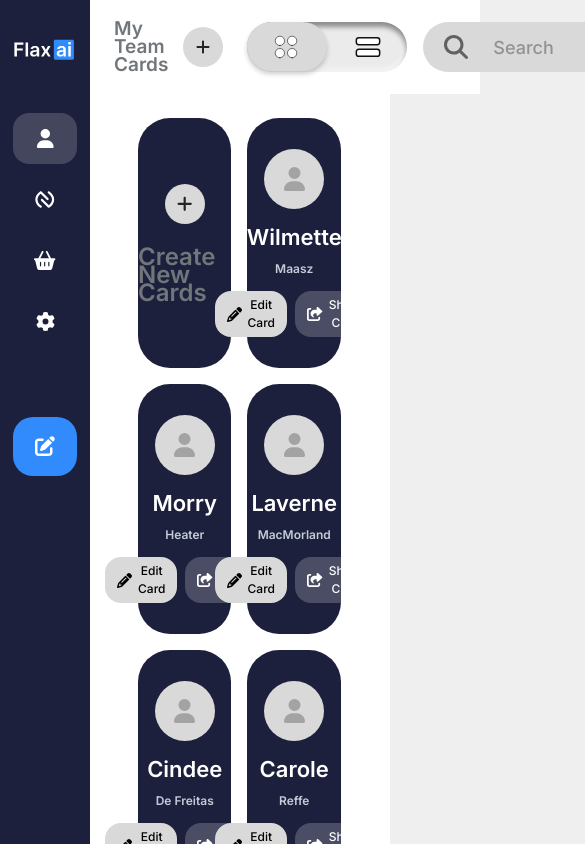
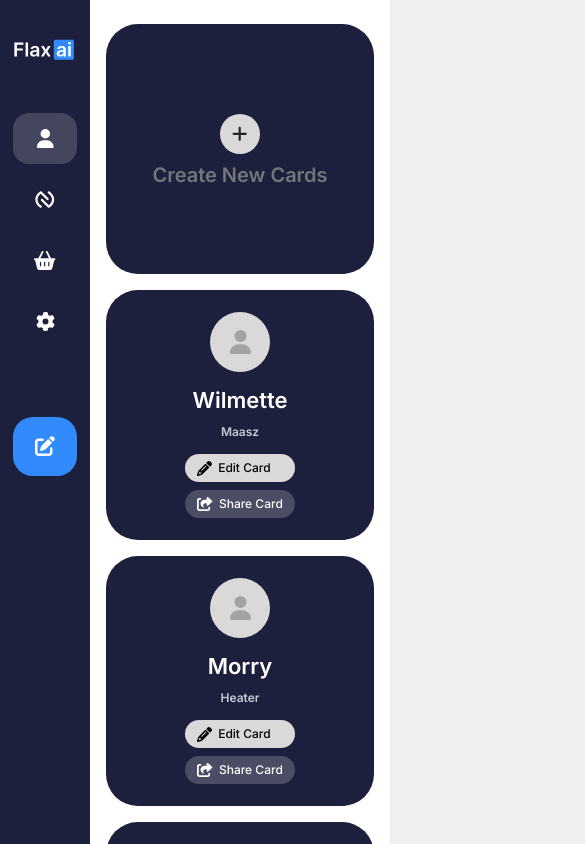
Before and after one commit to saquibnasar/dashboard, a React (Create React App) app: page / in a window 390 px wide. Shown: the top 844 px of the page, 585 px wide, since content can reach past the window. Built offline with nearby package versions, Linux system fonts and the light colour scheme.

Commit message:
new changes

```diff
--- a/src/component/TeamCard.js
+++ b/src/component/TeamCard.js
@@ -160,7 +160,7 @@ export default function TeamCard(props) {
     <>
       {!props.mode ? (
         <div className="teamCard row gap-3">
-          <Link to="/createCard" className="add_btn col-3">
+          <Link to="/createCard" className="add_btn col-lg-6 col-md-12 col-4">
             <span>
               <FontAwesomeIcon icon={faPlus} />
             </span>
@@ -176,7 +176,7 @@ export default function TeamCard(props) {
               return (
                 <Link
                   key={value.id}
-                  className="teamCard_btn col-3"
+                  className="teamCard_btn col-lg-6 col-md-12 col-4"
                   to="/homepage"
                 >
                   <span>
@@ -184,7 +184,7 @@ export default function TeamCard(props) {
                   </span>
                   <h3>{value.first_name}</h3>
                   <h4>{value.last_name}</h4>
-                  <div className="d-flex gap-2">
+                  <div className="d-flex gap-2 f-sm400-direction-column">
                     <button className="editCard">
                       <FontAwesomeIcon icon={faPencil} />
                       Edit Card
@@ -219,16 +219,16 @@ export default function TeamCard(props) {
             .map((value) => {
               return (
                 <Link key={value.id} className="teamCard_btn" to="/homepage">
-                  <div className="d-flex gap-2">
-                    <span>
+                  <div className="d-flex gap-2 f-md-column">
+                    <span className="mx-auto">
                       <FontAwesomeIcon icon={faUser} />
                     </span>
                     <div className="d-flex flex-direction-column gap-2">
                       <h3>{value.first_name}</h3>
-                      <h4>{value.last_name}</h4>
+                      <h4 className="mx-auto">{value.last_name}</h4>
                     </div>
                   </div>
-                  <div className="d-flex gap-2 align-items-center">
+                  <div className="d-flex gap-2 align-items-center f-md-column">
                     <button className="editCard">
                       Edit
                       <FontAwesomeIcon icon={faPencil} />
--- a/src/sass/bootstrap.scss
+++ b/src/sass/bootstrap.scss
@@ -7,10 +7,20 @@
   display: flex;
   flex-wrap: wrap;
 }
-.col-3 {
+.col-4 {
   display: block;
   flex: 0 0 auto;
   width: 31.8%;
+}
+.col-6 {
+  display: block;
+  flex: 0 0 auto;
+  width: 48.5%;
+}
+.col-12 {
+  display: block;
+  flex: 0 0 auto;
+  width: 100%;
 }
 
 .overflow-hidden {
@@ -47,6 +57,7 @@
 .flex-direction-column {
   flex-direction: column !important;
 }
+
 .align-items-center {
   align-items: center !important;
 }
@@ -185,11 +196,7 @@
 .bg-white {
   background: $white-color;
 }
-@include media992 {
-  .w-lg-80 {
-    width: unset;
-  }
-}
+
 @include media1200 {
   .d-xl-block {
     display: block !important;
@@ -198,3 +205,34 @@
     display: none !important;
   }
 }
+@include media992 {
+  .w-lg-80 {
+    width: unset;
+  }
+  .col-lg-6 {
+    display: block;
+    flex: 0 0 auto;
+    width: 48.5%;
+  }
+}
+@include media768 {
+  .col-md-12 {
+    display: block;
+    flex: 0 0 auto;
+    width: 100%;
+  }
+  .f-md-column {
+    flex-direction: column !important;
+  }
+}
+@include media576 {
+  .mx-auto {
+    margin-inline: auto;
+  }
+}
+
+@include media400 {
+  .f-sm400-direction-column {
+    flex-direction: column !important;
+  }
+}
--- a/src/sass/mediaqueries.scss
+++ b/src/sass/mediaqueries.scss
@@ -1,15 +1,10 @@
-@mixin media992 {
-  @media (max-width: 992px) {
-    @content;
-  }
-}
 @mixin media1200 {
   @media (max-width: 1200px) {
     @content;
   }
 }
-@mixin media576 {
-  @media (max-width: 576px) {
+@mixin media992 {
+  @media (max-width: 992px) {
     @content;
   }
 }
@@ -18,3 +13,14 @@
     @content;
   }
 }
+
+@mixin media576 {
+  @media (max-width: 576px) {
+    @content;
+  }
+}
+@mixin media400 {
+  @media (max-width: 400px) {
+    @content;
+  }
+}
--- a/src/sass/navbar.scss
+++ b/src/sass/navbar.scss
@@ -10,6 +10,9 @@
   justify-content: space-between;
   // margin-bottom: 32px;
   gap: 24px;
+  @include media992 {
+    display: none;
+  }
   .navbar-brand {
     background: transparent;
     border: none;
--- a/src/sass/teamCard.scss
+++ b/src/sass/teamCard.scss
@@ -6,6 +6,9 @@
   padding: 24px 48px;
   row-gap: 24px;
   overflow: scroll;
+  @include media576 {
+    padding: 24px 16px;
+  }
   .teamCard_btn {
     background: #1d203c;
     border-radius: 32px;
@@ -93,6 +96,9 @@
     gap: 24px;
     border: none;
     cursor: pointer;
+    @include media400 {
+      gap: 12px;
+    }
     p {
       font-family: "Inter";
       font-style: normal;
@@ -100,6 +106,9 @@
       font-size: 24px;
       line-height: 18px;
       color: #71767b;
+      @include media400 {
+        font-size: 20px;
+      }
     }
     span {
       width: 40px;
@@ -135,6 +144,9 @@
     width: 90%;
     justify-content: space-between;
     margin: auto;
+    @include media576 {
+      flex-direction: column;
+    }
     h3 {
       color: #2d254e;
     }
@@ -203,9 +215,15 @@
     width: 90%;
     justify-content: space-between;
     margin: auto;
+    @include media576 {
+      flex-direction: column;
+    }
     p {
       color: #2d254e;
       font-size: 22px;
+      @include media400 {
+        font-size: 18px;
+      }
     }
     .editCard {
       font-family: "Inter";
```
